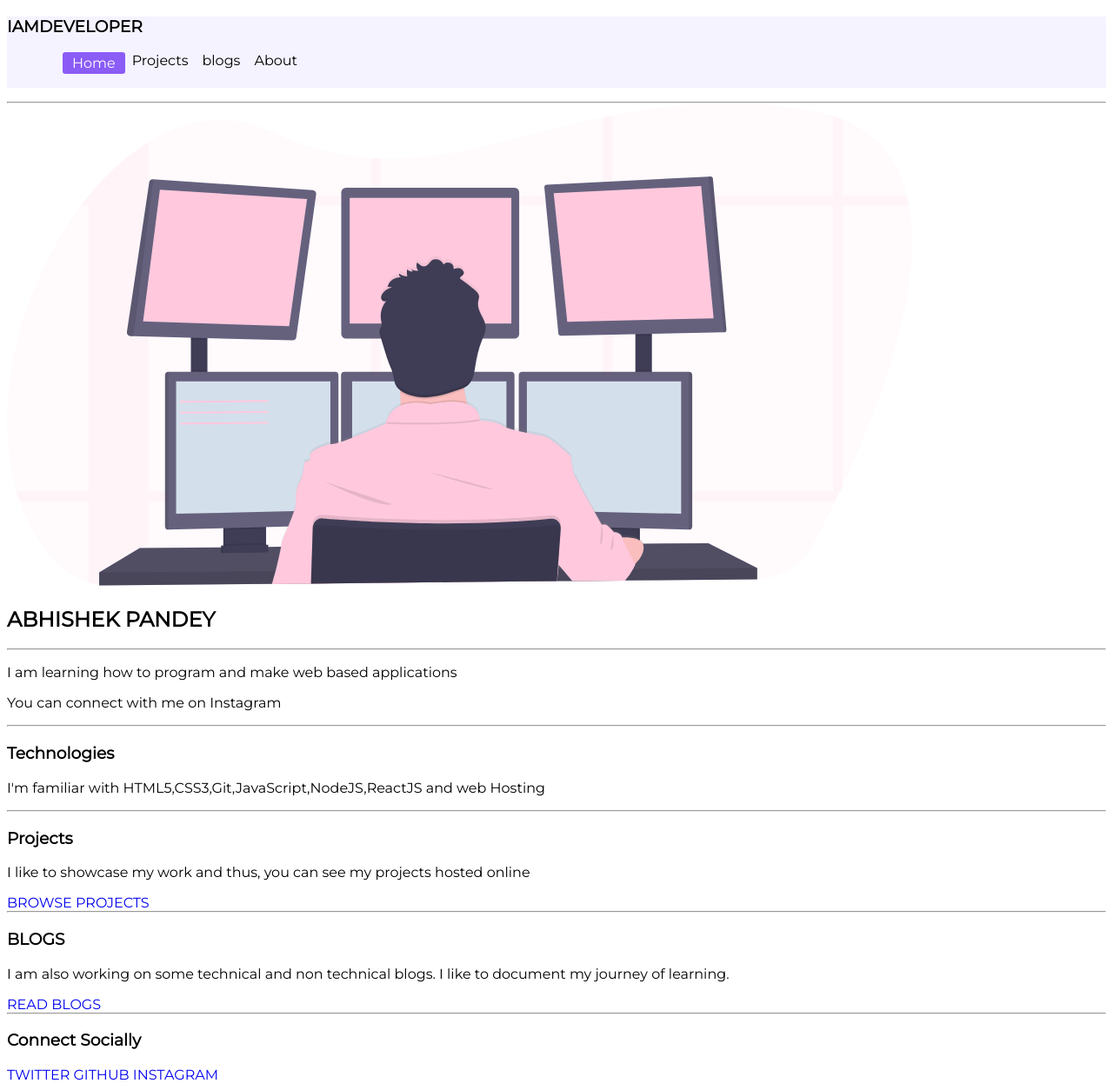
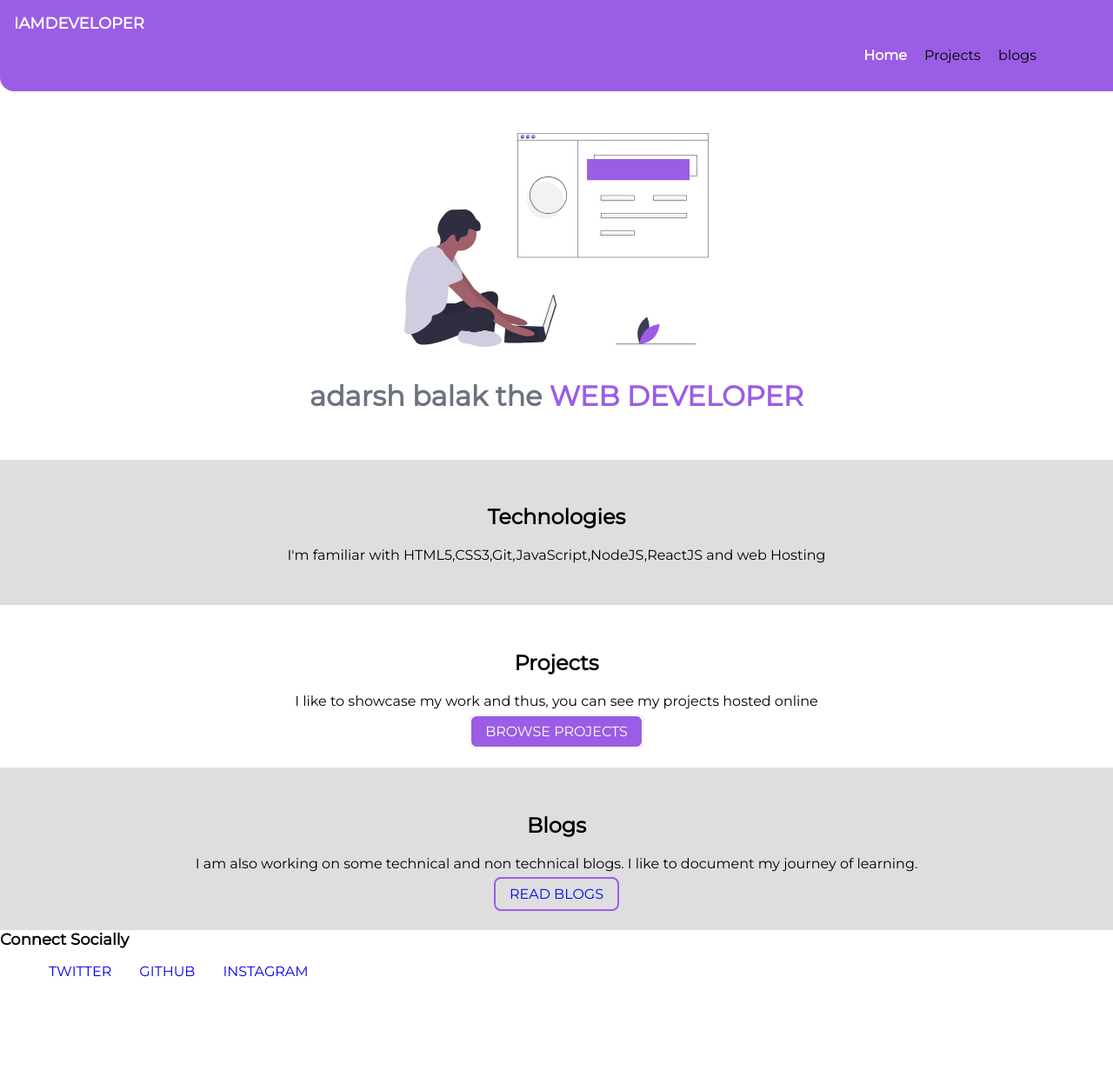
Before and after one commit to abhis0858/Portfolio, a plain HTML site: page index.html in a window 1280 px wide. Shown: the whole page at 87% size. After the commit the page ends 1143 px from the top, so only its background shows below. Drawn offline with Linux system fonts and the light colour scheme.

Commit message:
done with css part

```diff
--- a/STYLES.CSS
+++ b/STYLES.CSS
@@ -1,46 +1,110 @@
 @import url('https://fonts.googleapis.com/css2?family=Montserrat:ital@0;1&display=swap');
 
 :root{
---primary-color : #8B5CF6;
+--primary-color : #9b5de5;
 
 }
 body{
     font-family: 'Montserrat', sans-serif;
+    margin: 0px;
 }
 .header-list{
     list-style: none;
-    display: flex;
+    display: block;
     padding : 0rem 4rem;
-    padding-bottom: 1rem;
+    padding-bottom: 2rem;
+    text-align: right;
 
-
+}
+.header{
+    padding-top: 1rem;
+    font-weight: bold;
+    color: white;
+    font-size: large;
 }
 .header-list .list-item{
 
     padding: 0rem 0.5rem;
-
+    display: inline;
 }
 
-.image{
-}
 
-.links{
-    text-decoration: none;
-}
+
 .home-button{
  color: white;
  padding: 2rem 2rem;
- border: 3px solid var(--primary-color);
- border-radius: 0.2rem;
- background-color: var(--primary-color);
+
 
 }
 
 .right{
-    background-color: #F5F3FF
+    background-color: #9b5de5
     ;
+    border-bottom-left-radius: 1rem;
+}
+hr{
+    margin-bottom: 2rem;
+}
+.image{
+    max-width: 350px;
+    margin: auto;
+    display: block;
 
 }
-hr{
-    margin: auto;
+.right .header .header-list{
+    text-align: right;
 }
+.container{
+    padding : 0rem 1rem;
+}
+.hero{
+    padding: 2rem;
+}
+.heading{
+    text-align: center;
+    color: #6B7280;
+    font-weight: bold;
+    padding-top: 1rem;
+}
+.diff-color{
+    color:var(--primary-color);
+
+}
+.ow{
+    background-color: #DEDEDE;
+
+}
+
+.sec-pad{
+    padding : 2rem;
+    text-align: center;
+}
+
+.link{
+    box-sizing: border-box;
+    padding: 0.5rem 1rem;
+    text-decoration: none;
+}
+
+.b-project{
+    border: 2px solid;
+    border-radius: 0.5rem;
+    color: white;
+    background-color: var(--primary-color);
+}
+
+.link-second{
+    border: 2px solid var(--primary-color);
+    border-radius: 0.5rem;
+}
+
+.footer .footer-header{
+    font-size: large;
+    font-weight: bold;
+}
+
+.inline-list{
+    list-style: none;
+    display: flex;
+
+}
--- a/index.html
+++ b/index.html
@@ -7,42 +7,51 @@
     <link href="STYLES.CSS" REL="STYLESHEET">
 </head>
 <body>
-    <nav class="right">
-    <header class="header">  <h3> IAMDEVELOPER</h3>
+    <nav class="right container">
+    <div class="header">IAMDEVELOPER</div>
+
         <ul class="header-list">
-            <li class="list-item home-button">Home</li>
+            <li class="list-item home-button"><strong>Home</strong></li>
             <li class="list-item">Projects</li>
             <li class="list-item">blogs</li>
-            <li class="list-item">About</li>
+            <!-- <li class="list-item">About</li> -->
         </ul>
+    </nav>
+
+    <header class="hero">
+    <img class="image" src="images/hero.svg">
+    <h1 class="heading">adarsh balak the<span class="diff-color"> WEB DEVELOPER</span></h1>
     </header>
-</nav>
-
-    <hr>
-    <img class="image" src="images/undraw_programming_2svr.svg">
-    <h2>ABHISHEK PANDEY</h2>
-    <HR>
+<!--
         <p> I am learning how to program and make web based applications</p>
         <p> You can connect with me on Instagram</p>
-        <hr>
-    <h3>Technologies</h3>
+         -->
+        <section class="sec-pad ow">
+    <h1>Technologies</h1>
     <p> I'm familiar with HTML5,CSS3,Git,JavaScript,NodeJS,ReactJS and web Hosting</p>
-    <hr>
-    <H3>Projects</H3>
+    </section>
+
+    <section class="sec-pad">
+    <H1>Projects</H1>
     <p>I like to showcase my work and thus, you can see my projects hosted online</p>
-    <a  class="links" href="\">BROWSE PROJECTS</a>
-    <HR>
-    <h3> BLOGS</h3>
+    <a  class="link b-project" href="\">BROWSE PROJECTS</a>
+    </section>
+
+    <section class="sec-pad ow">
+    <h1> Blogs</h1>
     <p> I am also working on some technical and non technical blogs. I like to document my journey of learning.</p>
     </p>
-    <a  class="links" href="\">READ BLOGS</a>
-    <hr>
-    <footer>
-        <h3> Connect Socially</h3>
-        <a class="links" href="\">TWITTER</a>
-        <a  class="links" href="\">GITHUB</a>
-        <a  class="links" href="\">INSTAGRAM</a>
-    </footer>
+    <a  class="link link-second" href="\">READ BLOGS</a>
+    </section>
+    <footer class="footer">
+        <div class="footer-header"> Connect Socially</div>
+        <ul class="inline-list">
+         <li> <a class="link" href="\"> TWITTER </a> </li>
+         <li> <a class="link" href="\">GITHUB</li></a>
+        <li> <a  class="link" href="\">INSTAGRAM</li></a>
+
+        </ul>
+        </footer>
 
 </body>
 </html>
```
Also changed, not shown: images/hero.svg (added), images/undraw_programming_2svr.svg (deleted).
